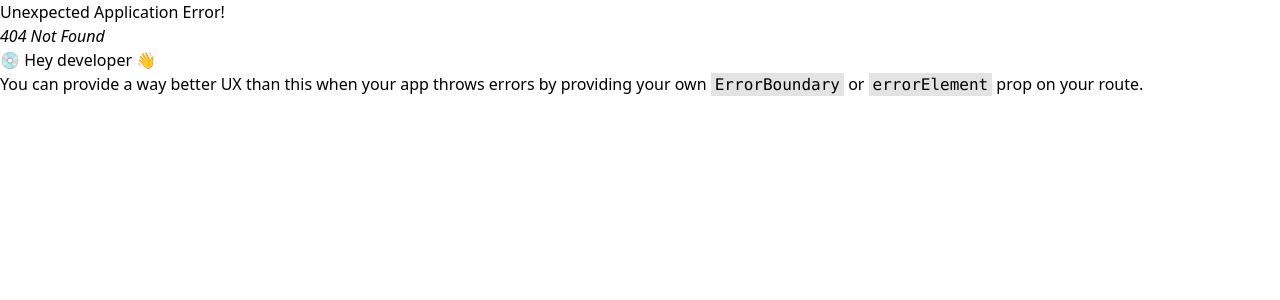
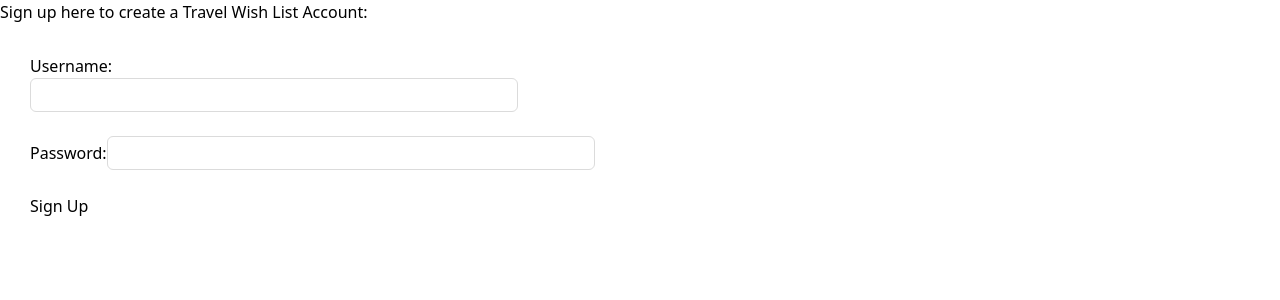
Before and after one commit to jh-23/travel-wish-list, a React (Create React App) app in the folder client/: page /signupform in a window 1280 px wide. Before the commit this address had no page. Shown: the top 300 px of the page. Built offline with nearby package versions, Linux system fonts and the light colour scheme.

Commit message:
created SignUpForm, adjusted other components to make sure website work

```diff
--- a/client/package.json
+++ b/client/package.json
@@ -9,13 +9,15 @@
     "@testing-library/react": "^13.4.0",
     "@testing-library/user-event": "^13.5.0",
     "autoprefixer": "^10.4.20",
+    "formik": "^2.4.6",
     "postcss": "^8.4.41",
     "react": "^18.2.0",
     "react-dom": "^18.2.0",
     "react-router-dom": "^6.26.0",
     "react-scripts": "5.0.1",
     "styled-components": "^6.1.12",
-    "web-vitals": "^2.1.4"
+    "web-vitals": "^2.1.4",
+    "yup": "^1.4.0"
   },
   "devDependencies": {
     "@babel/plugin-proposal-private-property-in-object": "^7.21.11",
--- a/client/src/Layout.js
+++ b/client/src/Layout.js
@@ -1,8 +1,21 @@
-import React from 'react';
+import React, { useEffect, useContext} from 'react';
 import NavBar from './components/NavBar';
 import { Outlet } from 'react-router-dom';
+import { Context } from './components/Context';
+import { useNavigate } from 'react-router-dom';
 
 function Layout() {
+
+    const { user } = useContext(Context);
+
+    const navigate = useNavigate();
+
+    useEffect(() => {
+        if(!user) {
+            navigate('/login')
+        }
+    })
+
     return (
         <div>
             <NavBar />
--- a/client/src/components/Context.js
+++ b/client/src/components/Context.js
@@ -30,6 +30,9 @@ function ContextProvider({ children }) {
     const [selectedActivity, setSelectedActivity] = useState("");
     const [selectedDestination, setSelectedDestination] = useState("");
     const [message, setMessage] = useState("");
+
+    const [showSignUp, setShowSignUp] = useState(false);
+
 
 
     function addDestination(newDestination) {
@@ -65,7 +68,7 @@ function ContextProvider({ children }) {
 
 
     return(
-        <Context.Provider value={{ username, setUsername, password, setPassword, user, setUser, errors, setErrors, isLoading, setIsLoading, destinations, setDestinations, activities, setActivities, city, setCity, state, setState, country, setCountry, image, setImage, addDestination, activityName, setActivityName, activityDescription, setActivityDescription, activityImage, setActivityImage, addActivity, destinationId, setDestinationId, addActivityToWishList, activityWishList, setActivityWishList, isEditing, setIsEditing, handleUpdateActivity, currActivity, setCurrActivity, handleDeleteActivity, selectedActivity, setSelectedActivity, selectedDestination, setSelectedDestination, message, setMessage }}>
+        <Context.Provider value={{ username, setUsername, password, setPassword, user, setUser, errors, setErrors, isLoading, setIsLoading, destinations, setDestinations, activities, setActivities, city, setCity, state, setState, country, setCountry, image, setImage, addDestination, activityName, setActivityName, activityDescription, setActivityDescription, activityImage, setActivityImage, addActivity, destinationId, setDestinationId, addActivityToWishList, activityWishList, setActivityWishList, isEditing, setIsEditing, handleUpdateActivity, currActivity, setCurrActivity, handleDeleteActivity, selectedActivity, setSelectedActivity, selectedDestination, setSelectedDestination, message, setMessage, showSignUp, setShowSignUp  }}>
             {children}
         </Context.Provider>
     )
--- a/client/src/components/LoginForm.js
+++ b/client/src/components/LoginForm.js
@@ -2,10 +2,12 @@ import React, { useContext } from 'react'
 import { Context } from './Context'
 import { useNavigate } from 'react-router-dom'
 import Input from './Input';
+import { Link } from 'react-router-dom'
+import SignupForm from './SignupForm';
 
 function LoginForm() {
 
-    const { username, setUsername, password, setPassword, isLoading, setIsLoading, errors, setErrors, setUser } = useContext(Context);
+    const { username, setUsername, password, setPassword, isLoading, setIsLoading, errors, setErrors, setUser, showSignup, setShowSignUp } = useContext(Context);
 
     const navigate = useNavigate();
 
@@ -31,12 +33,18 @@ function LoginForm() {
         });
     }
 
+    function handleSignUpClick(){
+        setShowSignUp(true)
+    }
+
     return(
-        <div class="bg-cover bg-center h-screen" style={{ backgroundImage: "url('https://wallpapers.com/images/hd/plane-desktop-yms31u8wyuke7ari.jpg')" }}>
+        <div class="bg-cover bg-center h-screen" style={{ backgroundImage: "url('https://wallpapers.com/images/hd/plane-desktop-yms31u8wyuke7ari.jpg')" }}>{showSignup ? (<SignupForm />) : (
+        <>
+
+            <br />
+            <form onSubmit={handleSubmit}>
             <h1 class="mb-4 text-4xl font-extrabold leading-none tracking-tight text-gray-900 md:text-5xl lg:text-6xl dark:text-white">Welcome to the Travel Wish List</h1>
             <h4 class="text-2xl font-bold dark:text-white">Please sign in to view travel information: </h4>
-            <br />
-            <form onSubmit={handleSubmit}>
                 <div>
                     <label class="block text-gray-700 text-sm font-bold mb-2" for="username">Username: </label>
                     <Input
@@ -64,14 +72,23 @@ function LoginForm() {
                 <button type='submit' className="bg-indigo-500 text-white py-1 px-2 hover:bg-indigo-700 transition-colors">
                     {isLoading ? "Loading..." : "Login"}
                 </button>
+                <h4>Don't have an account?  Sign Up Here:</h4>
             </form>
+
+            <Link to="/signupform">
+            <button onClick={handleSignUpClick}>Sign Up</button>
+            </Link>
+            </>
+            )}
             {errors.length > 0 && (
                 <div>
                     {errors.map((error, index) => (
                         <p key={index} style={{ color: 'red' }}>{error}</p>
                     ))}
                 </div>
+
             )}
+
         </div>
     )
 }
--- a/client/src/components/Logout.js
+++ b/client/src/components/Logout.js
@@ -4,7 +4,7 @@ import { useNavigate } from 'react-router-dom';
 
 function Logout() {
 
-    const { setUser } = useContext(Context);
+    const { user, setUser } = useContext(Context);
     const navigate = useNavigate();
 
     function handleLogoutClick() {
@@ -17,6 +17,8 @@ function Logout() {
         })
     }
 
+
+
     return(
         <div>
             <button onClick={() => handleLogoutClick()}>Logout</button>
--- /dev/null
+++ b/client/src/components/SignupForm.js
@@ -0,0 +1,83 @@
+
+import React, { useContext, useEffect, useState } from 'react';
+import { useFormik } from 'formik';
+import * as yup from 'yup';
+import Input from './Input.js';
+import { useNavigate } from 'react-router-dom';
+import { Context } from './Context.js';
+
+
+const  SignupForm = () => {
+
+    const { isLoading, setIsLoading, user, setUser } = useContext(Context);
+    const navigate = useNavigate();
+
+    const formSchema = yup.object().shape({
+        username: yup.string().required("Must enter a valid username"),
+        password: yup.string().required("Must enter a password").max(16)
+    })
+
+    const formik = useFormik({
+        initialValues: {
+            username: "",
+            password: "",
+        },
+        validationSchema: formSchema,
+        onSubmit: (values) => {
+            setIsLoading(true);
+            console.log("I have been clicked")
+            fetch("/signup", {
+                method: "POST",
+                headers: {
+                    "Content-Type": "application/json",
+                },
+                body: JSON.stringify(values, null, 2),
+            }).then((r) => {
+                if (r.status === 201) {
+                    setUser(r)
+                    navigate('/')
+                }
+            })
+        }
+    })
+
+    function handleSignUpClick() {
+        navigate('/')
+    }
+
+    return (
+        <div>
+            <h2>Sign up here to create a Travel Wish List Account: </h2>
+            <form onSubmit={formik.handleSubmit} style={{ margin: "30px"}}>
+                <label htmlFor="username">Username:</label>
+                <br />
+                <Input
+                    id="username"
+                    name="username"
+                    onChange={formik.handleChange}
+                    value={formik.values.username}
+                >
+                </Input>
+                <p style={{ color: "red" }}> {formik.errors.username}</p>
+                <br />
+                <label htmlFor='password'>Password:</label>
+                <Input
+                    id="password"
+                    name="password"
+                    onChange={formik.handleChange}
+                    value={formik.values.password}
+                >
+                </Input>
+                <p style={{ color: "red" }}> {formik.errors.password}</p>
+                <br />
+                <button onClick={handleSignUpClick} type='submit'>{isLoading ? "Loading..." : "Sign Up"}</button>
+            </form>
+            <table style = {{ padding: "15px" }}>
+            </table>
+
+        </div>
+    )
+
+}
+
+export default SignupForm;
```
Also changed, not shown: client/src/components/routes.js (+14 -11 lines).
